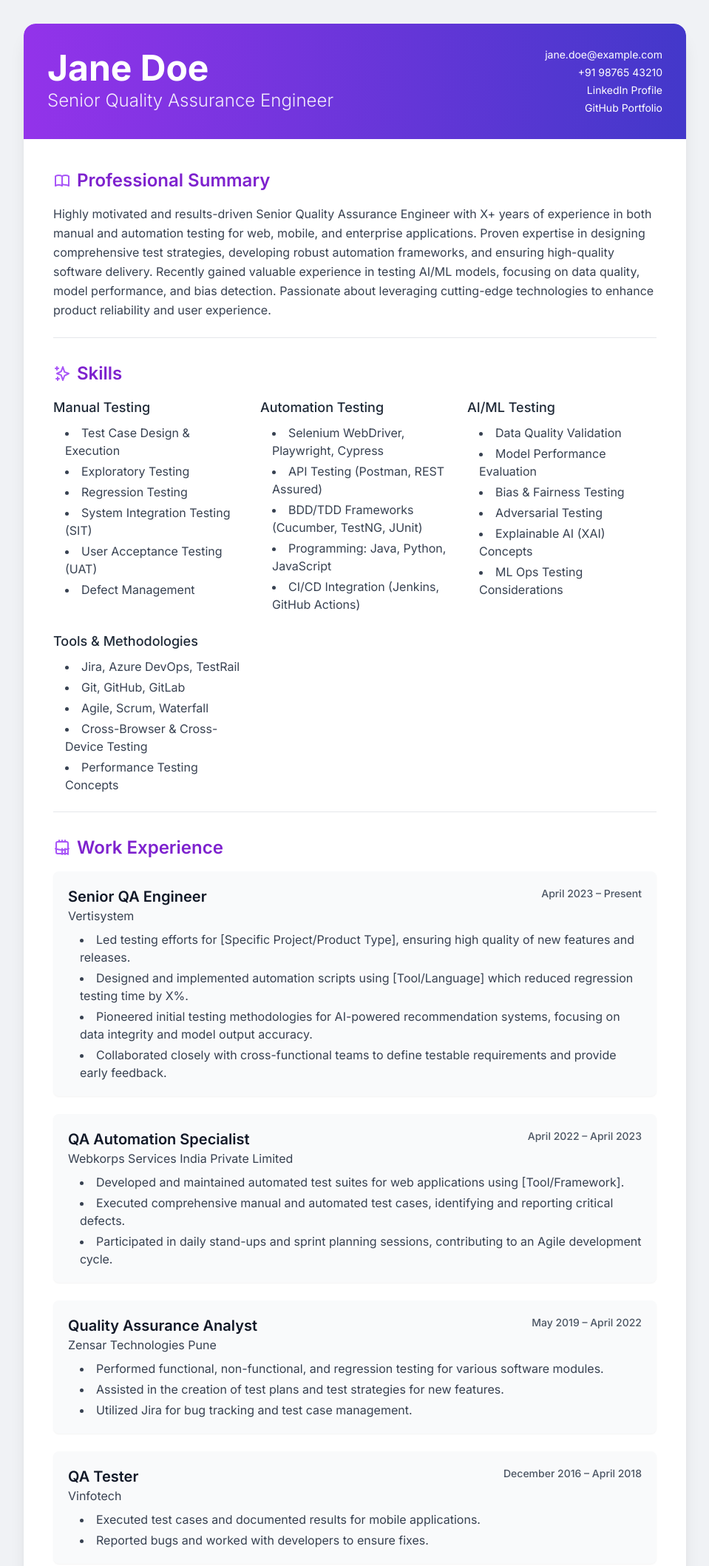
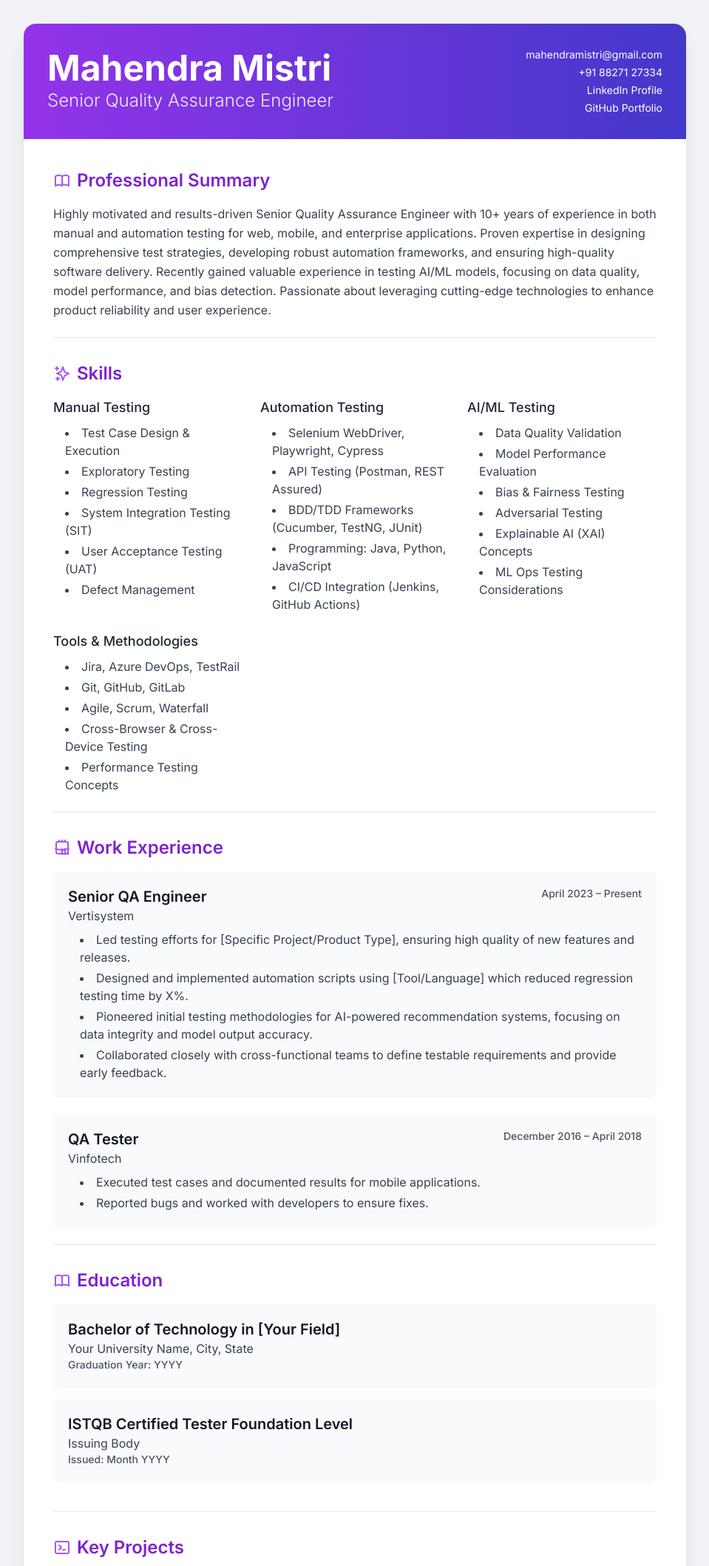
Before and after one commit to mahendramistri/mahendramistri.github.io, a plain HTML site: page index.html in a window 1280 px wide. Shown: the top 2117 px of the page at 74% size, without its empty margins (160-1119 px from the left). Drawn offline with nearby package versions, Linux system fonts and the light colour scheme.

Commit message:
Update index.html

```diff
--- a/index.html
+++ b/index.html
@@ -38,14 +38,14 @@
         <header class="bg-gradient-to-r from-purple-600 to-indigo-700 text-white p-6 sm:p-8 rounded-t-2xl">
             <div class="flex flex-col sm:flex-row items-center justify-between">
                 <div class="text-center sm:text-left mb-4 sm:mb-0">
-                    <h1 class="text-4xl sm:text-5xl font-extrabold mb-1">Jane Doe</h1>
+                    <h1 class="text-4xl sm:text-5xl font-extrabold mb-1">Mahendra Mistri</h1>
                     <p class="text-xl sm:text-2xl font-light opacity-90">Senior Quality Assurance Engineer</p>
                 </div>
                 <div class="text-center sm:text-right text-sm">
-                    <p class="mb-1"><a href="mailto:jane.doe@example.com" class="hover:underline">jane.doe@example.com</a></p>
-                    <p class="mb-1">+91 98765 43210</p>
-                    <p class="mb-1"><a href="https://linkedin.com/in/janedoeqa" target="_blank" class="hover:underline">LinkedIn Profile</a></p>
-                    <p><a href="https://github.com/janedoeqa" target="_blank" class="hover:underline">GitHub Portfolio</a></p>
+                    <p class="mb-1"><a href="mailto:mahendramistri@gmail.com" class="hover:underline">mahendramistri@gmail.com</a></p>
+                    <p class="mb-1">+91 88271 27334</p>
+                    <p class="mb-1"><a href="https://www.linkedin.com/in/mahendra-mistri-40b89726/" target="_blank" class="hover:underline">LinkedIn Profile</a></p>
+                    <p><a href="https://github.com/mahendramistri" target="_blank" class="hover:underline">GitHub Portfolio</a></p>
                 </div>
             </div>
         </header>
@@ -60,7 +60,7 @@
                     Professional Summary
                 </h2>
                 <p class="text-gray-700 leading-relaxed">
-                    Highly motivated and results-driven Senior Quality Assurance Engineer with X+ years of experience in both manual and automation testing for web, mobile, and enterprise applications. Proven expertise in designing comprehensive test strategies, developing robust automation frameworks, and ensuring high-quality software delivery. Recently gained valuable experience in testing AI/ML models, focusing on data quality, model performance, and bias detection. Passionate about leveraging cutting-edge technologies to enhance product reliability and user experience.
+                    Highly motivated and results-driven Senior Quality Assurance Engineer with 10+ years of experience in both manual and automation testing for web, mobile, and enterprise applications. Proven expertise in designing comprehensive test strategies, developing robust automation frameworks, and ensuring high-quality software delivery. Recently gained valuable experience in testing AI/ML models, focusing on data quality, model performance, and bias detection. Passionate about leveraging cutting-edge technologies to enhance product reliability and user experience.
                 </p>
             </section>
 
@@ -140,37 +140,7 @@
                     </ul>
                 </div>
 
-                <!-- Experience Item 2 -->
-                <div class="mb-6 bg-gray-50 p-5 rounded-lg shadow-sm hover:shadow-md transition-shadow duration-200">
-                    <div class="flex justify-between items-start mb-2">
-                        <div>
-                            <h3 class="text-xl font-semibold text-gray-900">QA Automation Specialist</h3>
-                            <p class="text-md text-gray-700">Webkorps Services India Private Limited</p>
-                        </div>
-                        <p class="text-sm text-gray-600 font-medium">April 2022 – April 2023</p>
-                    </div>
-                    <ul class="list-disc list-inside text-gray-700 space-y-1 ml-4">
-                        <li>Developed and maintained automated test suites for web applications using [Tool/Framework].</li>
-                        <li>Executed comprehensive manual and automated test cases, identifying and reporting critical defects.</li>
-                        <li>Participated in daily stand-ups and sprint planning sessions, contributing to an Agile development cycle.</li>
-                    </ul>
-                </div>
 
-                <!-- Experience Item 3 -->
-                <div class="mb-6 bg-gray-50 p-5 rounded-lg shadow-sm hover:shadow-md transition-shadow duration-200">
-                    <div class="flex justify-between items-start mb-2">
-                        <div>
-                            <h3 class="text-xl font-semibold text-gray-900">Quality Assurance Analyst</h3>
-                            <p class="text-md text-gray-700">Zensar Technologies Pune</p>
-                        </div>
-                        <p class="text-sm text-gray-600 font-medium">May 2019 – April 2022</p>
-                    </div>
-                    <ul class="list-disc list-inside text-gray-700 space-y-1 ml-4">
-                        <li>Performed functional, non-functional, and regression testing for various software modules.</li>
-                        <li>Assisted in the creation of test plans and test strategies for new features.</li>
-                        <li>Utilized Jira for bug tracking and test case management.</li>
-                    </ul>
-                </div>
 
                 <!-- Add more experience items as needed following the same structure -->
                 <div class="bg-gray-50 p-5 rounded-lg shadow-sm hover:shadow-md transition-shadow duration-200">
@@ -224,29 +194,18 @@
                         <li>Integrated tests with Jenkins for daily automated runs, providing immediate feedback on build health.</li>
                     </ul>
                 </div>
-                <!-- Project Item 2 -->
-                <div class="mb-6 bg-gray-50 p-5 rounded-lg shadow-sm hover:shadow-md transition-shadow duration-200">
-                    <h3 class="text-xl font-semibold text-gray-900">AI Chatbot Performance & Accuracy Testing</h3>
-                    <p class="text-md text-gray-700 mb-2">Contributed to the quality assurance of an AI-powered customer service chatbot.</p>
-                    <ul class="list-disc list-inside text-gray-700 space-y-1 ml-4">
-                        <li>Developed test scenarios to evaluate NLP understanding, response accuracy, and intent recognition.</li>
-                        <li>Monitored model performance metrics and reported deviations from expected behavior.</li>
-                        <li>Performed data quality checks on training datasets to identify and address biases.</li>
-                    </ul>
-                </div>
-                <!-- Add more project items as needed -->
-            </section>
+             </section>
 
         </main>
 
         <!-- Footer Section -->
         <footer class="bg-gray-800 text-white p-6 sm:p-8 text-center rounded-b-2xl">
-            <p>&copy; <span id="currentYear"></span> Jane Doe. All rights reserved.</p>
+            <p>&copy; <span id="currentYear"></span> Mahendra Mistri. All rights reserved.</p>
             <div class="flex justify-center mt-3 space-x-4">
                 <a href="https://linkedin.com/in/janedoeqa" target="_blank" class="text-gray-300 hover:text-white transition-colors duration-200">
                     <svg class="w-6 h-6" fill="currentColor" viewBox="0 0 24 24" aria-hidden="true"><path d="M16 0H8C3.58 0 0 3.58 0 8v8c0 4.42 3.58 8 8 8h8c4.42 0 8-3.58 8-8V8c0-4.42-3.58-8-8-8zM7.05 18.06h-2.4c-.23 0-.42-.19-.42-.42v-7.85c0-.23.19-.42.42-.42h2.4c.23 0 .42.19.42.42v7.85c0 .23-.19.42-.42.42zm-1.2-8.91c-.81 0-1.47-.66-1.47-1.47s.66-1.47 1.47-1.47 1.47.66 1.47 1.47-.66 1.47-1.47 1.47zm9.02 8.91h-2.39c-.23 0-.42-.19-.42-.42v-3.79c0-1.92-1.07-2.35-1.98-2.35-.91 0-1.63.67-1.63 2.35v3.79c0 .23-.19.42-.42.42h-2.4c-.23 0-.42-.19-.42-.42v-7.85c0-.23.19-.42.42-.42h2.39c.23 0 .42.19.42.42v.88h.03c.53-.78 1.4-1.3 2.31-1.3 1.91 0 3.39 1.15 3.39 3.58v4.71c0 .23-.19.42-.42.42z"/></svg>
                 </a>
-                <a href="https://github.com/janedoeqa" target="_blank" class="text-gray-300 hover:text-white transition-colors duration-200">
+                <a href="https://github.com/mahendramistri" target="_blank" class="text-gray-300 hover:text-white transition-colors duration-200">
                     <svg class="w-6 h-6" fill="currentColor" viewBox="0 0 24 24" aria-hidden="true"><path fill-rule="evenodd" d="M12 2C6.477 2 2 6.477 2 12c0 4.42 2.87 8.16 6.84 9.49.5.09.68-.22.68-.49v-1.74c-2.78.6-3.37-1.34-3.37-1.34-.45-1.14-1.1-1.45-1.1-1.45-.9-.62.07-.6.07-.6 1-.07 1.53 1.03 1.53 1.03.89 1.52 2.34 1.08 2.91.83.09-.65.35-1.08.63-1.33-2.22-.25-4.55-1.11-4.55-4.93 0-1.09.39-1.99 1.03-2.69-.1-.25-.45-1.27.1-2.65 0 0 .84-.27 2.75 1.03.79-.22 1.63-.33 2.47-.33.84 0 1.68.11 2.47.33 1.91-1.3 2.75-1.03 2.75-1.03.55 1.38.2 2.4.1 2.65.64.7 1.03 1.6 1.03 2.69 0 3.83-2.34 4.68-4.57 4.92.36.31.68.9.68 1.83v2.69c0 .27.18.59.69.49C21.13 20.16 24 16.42 24 12c0-5.523-4.477-10-10-10z" clip-rule="evenodd"/></svg>
                 </a>
             </div>
```
